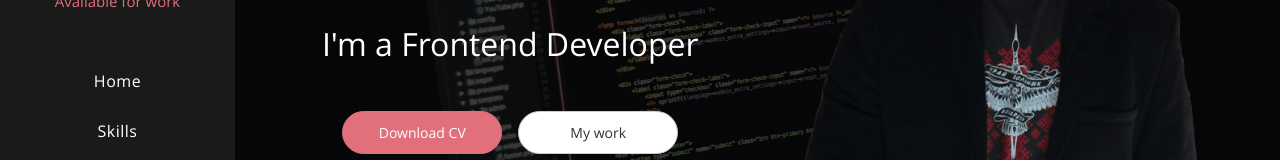
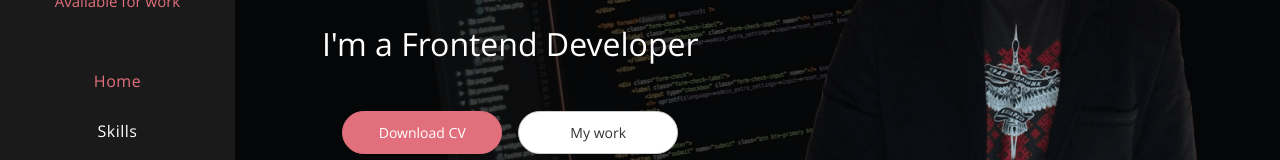
Before and after one commit to svensktutby/personal-portfolio, a React (Create React App) app: page / in a window 1280 px wide. Shown: the part 366-526 px from the top of the page. Built offline with nearby package versions, Linux system fonts and the light colour scheme.

Commit message:
feat: add react-scroll library

```diff
--- a/package.json
+++ b/package.json
@@ -23,10 +23,12 @@
     "@types/node": "14.14.21",
     "@types/react": "17.0.0",
     "@types/react-dom": "17.0.0",
+    "@types/react-scroll": "^1.8.2",
     "node-sass": "4.14.1",
     "react": "^17.0.1",
     "react-dom": "^17.0.1",
     "react-scripts": "4.0.1",
+    "react-scroll": "^1.8.2",
     "typescript": "^4.0.3",
     "web-vitals": "1.1.0"
   },
--- a/src/App.tsx
+++ b/src/App.tsx
@@ -36,9 +36,9 @@ export const App: FC<AppPropsType> = ({ store }) => {
         availableForWork={availableForWork}
       />
       <div className={s.sectionsWrapper}>
-        <Main name={name} lastname={lastname} />
+        <Main name={name} lastname={lastname} navLinks={navLinks} />
         <Skills skills={skills} heading={headings.skills} />
-        <Hire heading={headings.hire} />
+        <Hire heading={headings.hire} contactLink={navLinks[3]} />
         <Projects
           projects={projects}
           heading={headings.projects}
--- a/src/components/Hire/Hire.tsx
+++ b/src/components/Hire/Hire.tsx
@@ -1,4 +1,5 @@
 import React, { FC } from 'react';
+import { Link } from 'react-scroll';
 
 import s from './Hire.module.scss';
 import styleContainer from '../common/styles/container.module.scss';
@@ -8,18 +9,24 @@ import { HeadingType } from '../../bll/store';
 
 type PropsType = {
   heading: HeadingType;
+  contactLink: string;
 };
 
-export const Hire: FC<PropsType> = ({ heading }) => {
+export const Hire: FC<PropsType> = ({ heading, contactLink }) => {
   return (
     <section className={s.hire}>
       <div className={`${styleContainer.container} ${s.container}`}>
         <div className={s.content}>
           <Heading title={heading.title} description={heading.description} />
 
-          <a className={styleBtn.btn} href="#contact" role="button">
+          <Link
+            className={styleBtn.btn}
+            to={contactLink}
+            smooth={true}
+            duration={500}
+          >
             Hire me
-          </a>
+          </Link>
         </div>
       </div>
     </section>
--- a/src/components/Main/Main.module.scss
+++ b/src/components/Main/Main.module.scss
@@ -166,4 +166,6 @@
 .link {
   display: inline-block;
   padding: 16px;
+
+  cursor: pointer;
 }
--- a/src/components/Main/Main.tsx
+++ b/src/components/Main/Main.tsx
@@ -1,4 +1,5 @@
 import React, { FC } from 'react';
+import { Link } from 'react-scroll';
 
 import s from './Main.module.scss';
 import styleContainer from '../common/styles/container.module.scss';
@@ -10,9 +11,12 @@ import styleBtn from '../common/styles/button.module.scss';
 type PropsType = {
   name: string;
   lastname: string;
+  navLinks: Array<string>;
 };
 
-export const Main: FC<PropsType> = ({ name, lastname }) => {
+export const Main: FC<PropsType> = ({ name, lastname, navLinks }) => {
+  const [, skillsLink, projectsLink] = navLinks;
+
   return (
     <main className={s.main} id="home">
       <div className={`${styleContainer.container} ${s.container}`}>
@@ -25,16 +29,17 @@ export const Main: FC<PropsType> = ({ name, lastname }) => {
             <p className={s.headline}>I'm a Frontend Developer</p>
 
             <div className={s.btnWrapper}>
-              <a className={styleBtn.btn} href="#" role="button">
+              <a className={styleBtn.btn} href="/#">
                 Download CV
               </a>
-              <a
+              <Link
                 className={`${styleBtn.btn} ${styleBtn.btnLight} ${s.btnWork}`}
-                href="#projects"
-                role="button"
+                to={projectsLink}
+                smooth={true}
+                duration={500}
               >
                 My work
-              </a>
+              </Link>
             </div>
           </div>
         </div>
@@ -44,9 +49,9 @@ export const Main: FC<PropsType> = ({ name, lastname }) => {
         </div>
 
         <div className={s.mouseWrapper}>
-          <a className={s.link} href="#skills">
+          <Link className={s.link} to={skillsLink} smooth={true} duration={500}>
             <Mouse />
-          </a>
+          </Link>
         </div>
       </div>
     </main>
--- a/src/components/Nav/LinkList/LinkList.module.scss
+++ b/src/components/Nav/LinkList/LinkList.module.scss
@@ -61,6 +61,8 @@
   line-height: 1.2;
   letter-spacing: 0.5px;
 
+  cursor: pointer;
+
   &.active {
     color: $link-color-hover;
   }
--- a/src/components/Nav/LinkList/LinkList.tsx
+++ b/src/components/Nav/LinkList/LinkList.tsx
@@ -1,4 +1,5 @@
 import React, { FC } from 'react';
+import { Link } from 'react-scroll';
 
 import s from './LinkList.module.scss';
 import styleLink from '../../common/styles/link.module.scss';
@@ -16,9 +17,16 @@ export const LinkList: FC<PropsType> = ({ links, active }) => {
       {links.map((link, idx) => {
         return (
           <li key={idx} className={s.item}>
-            <a className={`${styleLink.link} ${s.link}`} href={`#${link}`}>
+            <Link
+              className={`${styleLink.link} ${s.link}`}
+              to={link}
+              smooth={true}
+              duration={500}
+              activeClass={s.active}
+              spy={true}
+            >
               {link}
-            </a>
+            </Link>
           </li>
         );
       })}
--- a/src/components/Nav/Profile/Profile.module.scss
+++ b/src/components/Nav/Profile/Profile.module.scss
@@ -5,6 +5,10 @@
   padding-bottom: 60px;
 
   text-align: center;
+}
+
+.link {
+  cursor: pointer;
 }
 
 .avatar {
--- a/src/components/Nav/Profile/Profile.tsx
+++ b/src/components/Nav/Profile/Profile.tsx
@@ -1,4 +1,5 @@
 import React, { FC } from 'react';
+import { Link } from 'react-scroll';
 
 import s from './Profile.module.scss';
 import myAvatar from '../../../assets/images/my-avatar.jpg';
@@ -22,9 +23,9 @@ export const Profile: FC<PropsType> = ({
 
   return (
     <div className={s.profile}>
-      <a href={`#${homeLink}`}>
+      <Link className={s.link} to={homeLink} smooth={true} duration={500}>
         <img className={s.avatar} src={myAvatar} alt="Avatar" />
-      </a>
+      </Link>
       <span className={s.name}>
         {name} {lastname}
       </span>
--- a/src/components/common/FilterBar/FilterBar.module.scss
+++ b/src/components/common/FilterBar/FilterBar.module.scss
@@ -19,6 +19,7 @@
   font-size: $font-size-sm;
   color: $text-color;
   text-decoration: none;
+  word-break: initial;
 
   transition: color $transition-time;
 
```
Also changed, not shown: 1 other file (tests, documents, lock files or other folders).
